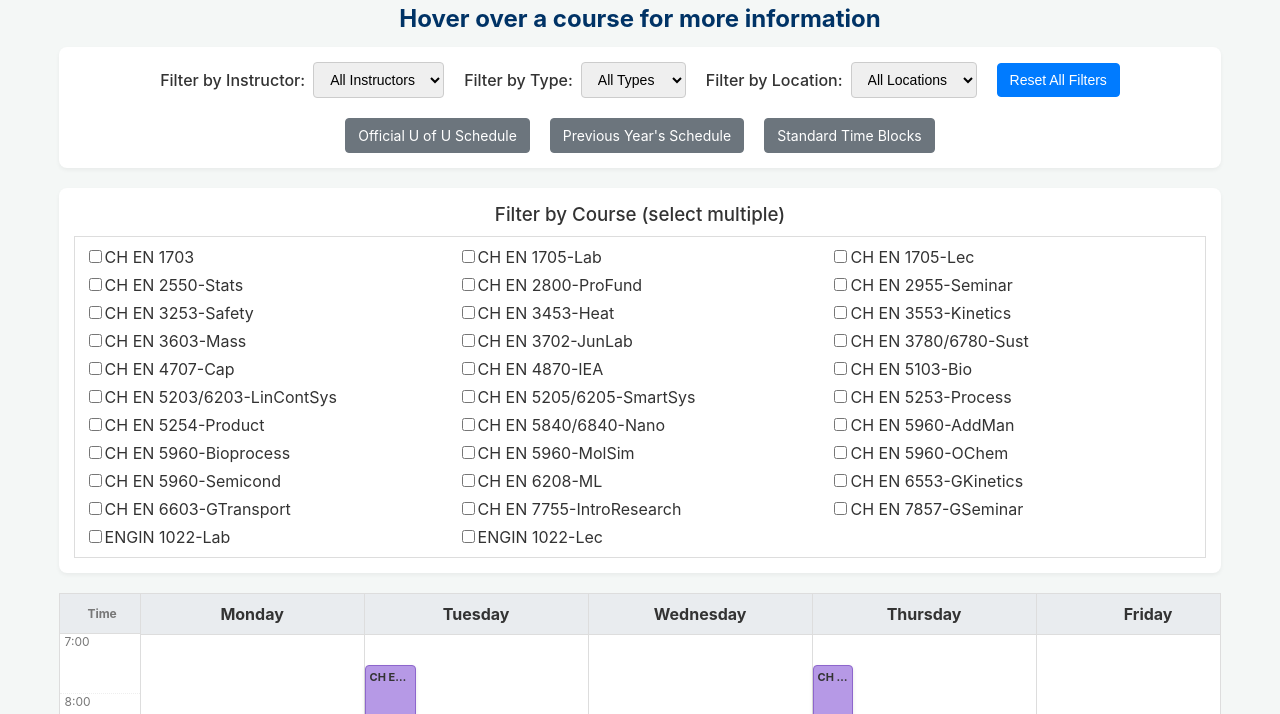
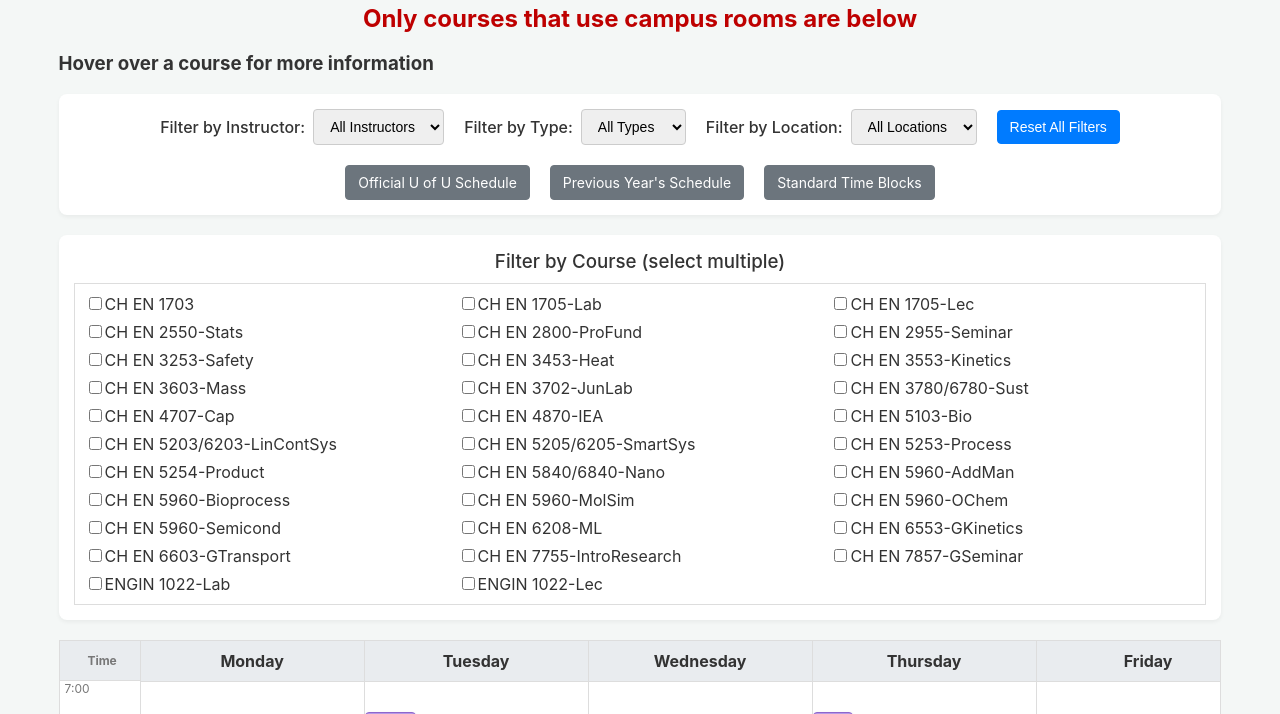
Before and after one commit to DRWagner16/CHEN-S26-Schedule, a plain HTML site: page index.html in a window 1280 px wide. Shown: the part 104-818 px from the top of the page. Drawn offline with Linux system fonts and the light colour scheme.

Commit message:
Update index.html

```diff
--- a/index.html
+++ b/index.html
@@ -11,7 +11,8 @@
 
     <div class="page-container">
         <h1>Spring 2026 CH EN Course Schedule</h1>
-            <h2>Hover over a course for more information</h2>
+            <h2 style="color: #BE0000;">Only courses that use campus rooms are below</h2>
+            <h3>Hover over a course for more information</h3>
         <div class="filters">
             <div class="filter-group">
                 <label for="instructor-filter">Filter by Instructor:</label>
```
